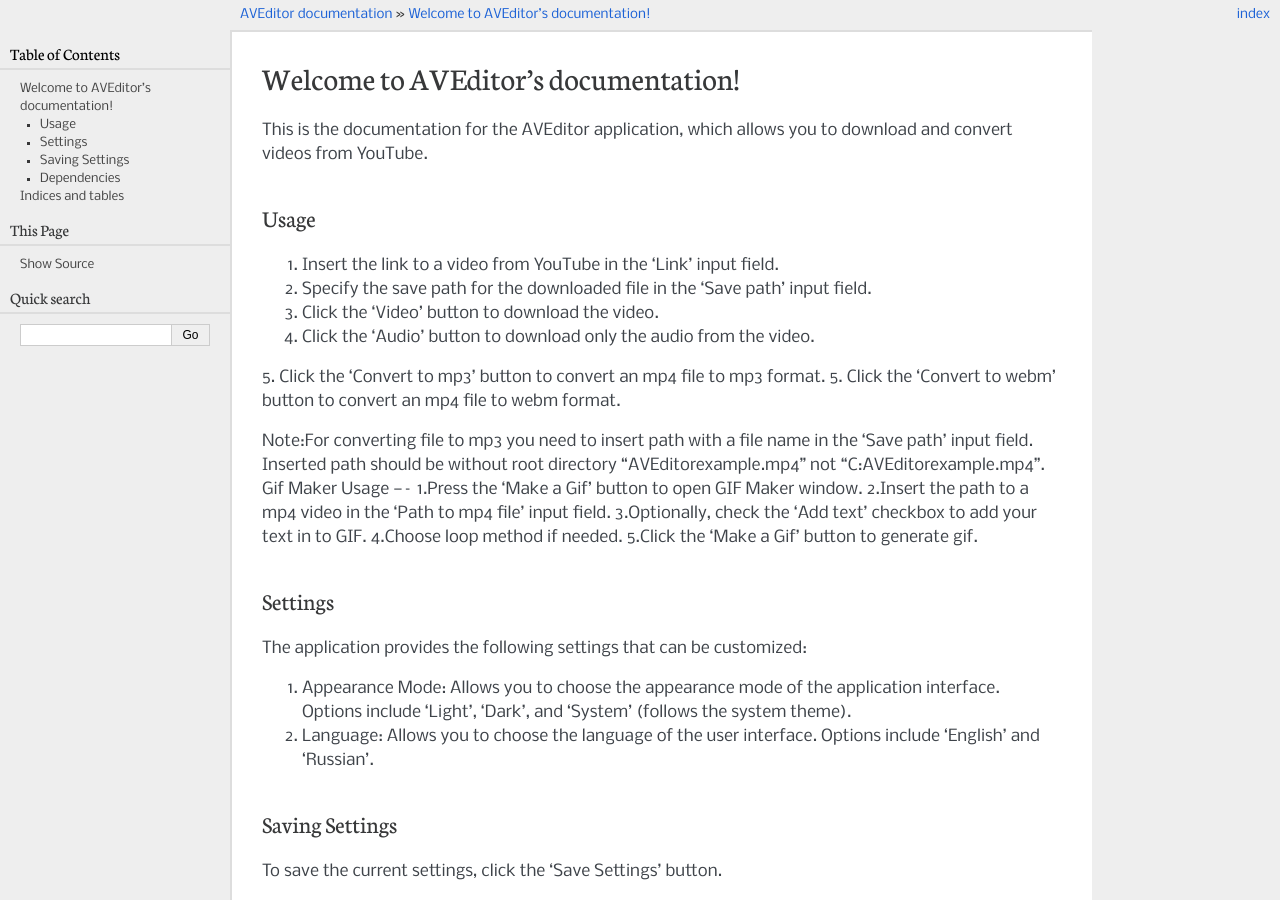
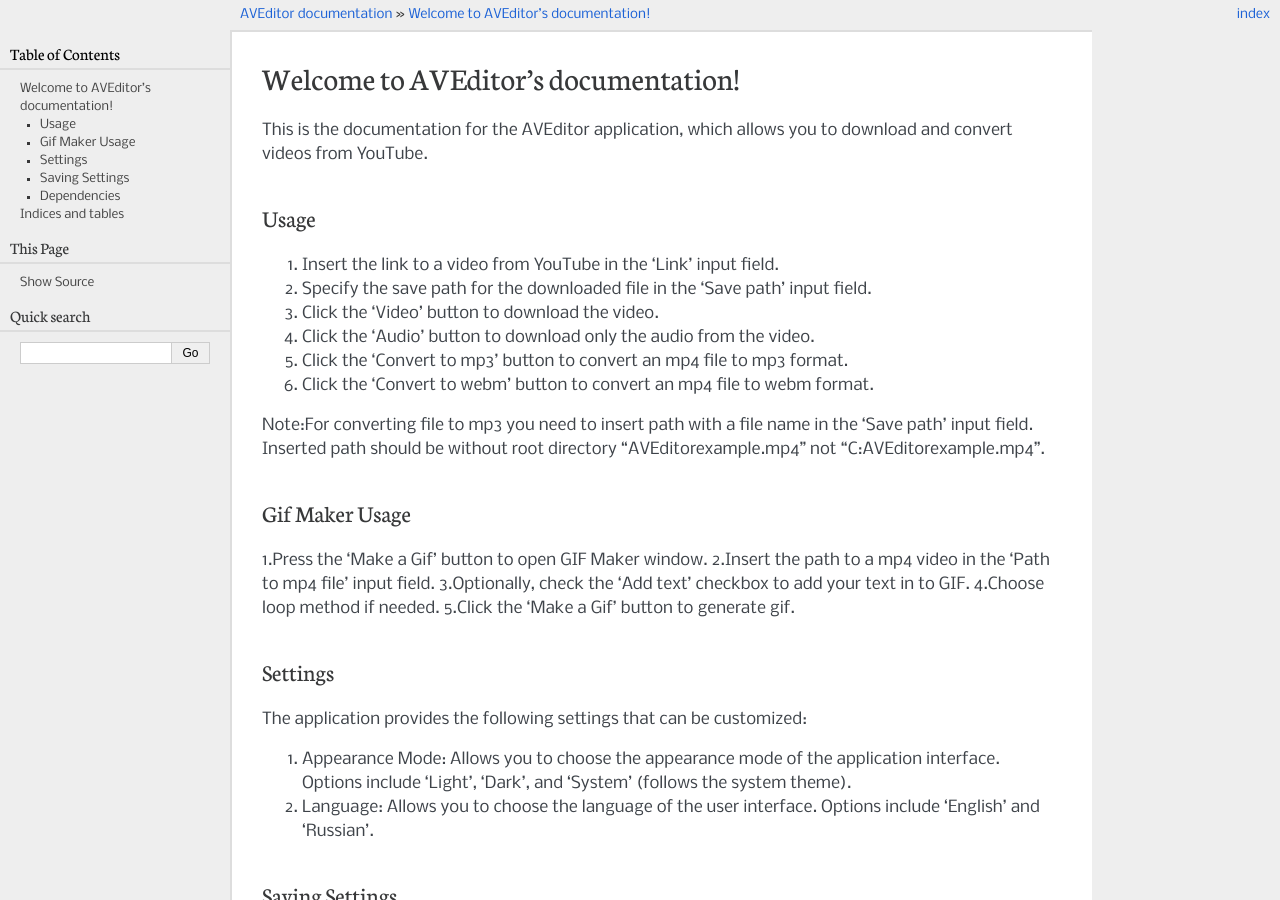
Before and after one commit to Dobrynia100/AVEditor, a Sphinx documentation site: the page built from docs/index.rst, in a window 1280 px wide and 900 px high. Built offline with Sphinx 7.4.7, drawn with Linux system fonts in a browser that asks for light colours.

Commit message:
Documentation

```diff
--- a/docs/index.rst
+++ b/docs/index.rst
@@ -14,12 +14,13 @@
 3. Click the 'Video' button to download the video.
 4. Click the 'Audio' button to download only the audio from the video.
 5. Click the 'Convert to mp3' button to convert an mp4 file to mp3 format.
-5. Click the 'Convert to webm' button to convert an mp4 file to webm format.
+6. Click the 'Convert to webm' button to convert an mp4 file to webm format.
 
 Note:For converting file to mp3 you need to insert path with a file name in the 'Save path' input field.
 Inserted path should be without root directory "\AVEditor\example.mp4" not "C:\AVEditor\example.mp4".
+
 Gif Maker Usage
------
+----------------------
 1.Press the 'Make a Gif' button to open GIF Maker window.
 2.Insert the path to a mp4 video in the 'Path to mp4 file' input field.
 3.Optionally, check the 'Add text' checkbox to add your text in to GIF.
```
